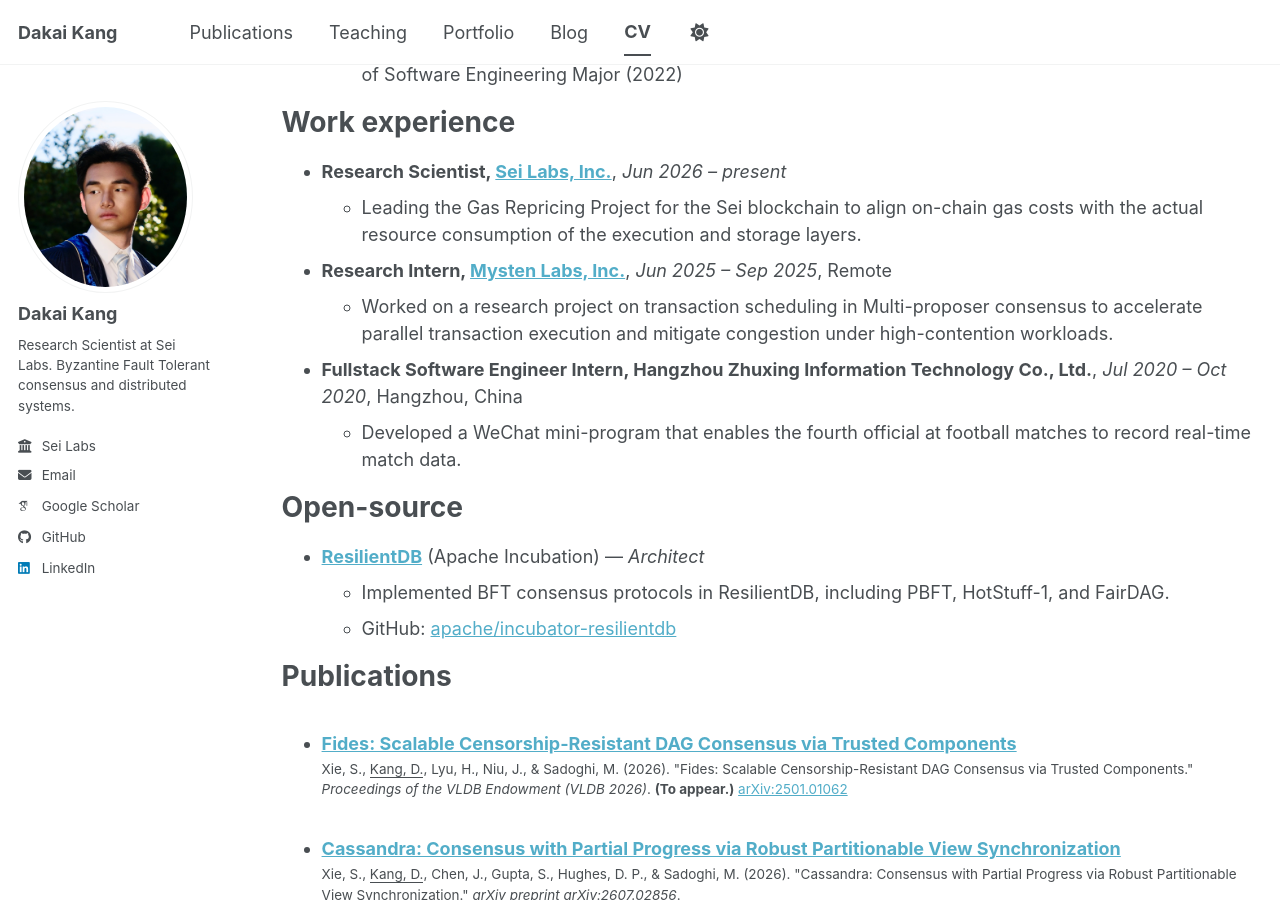
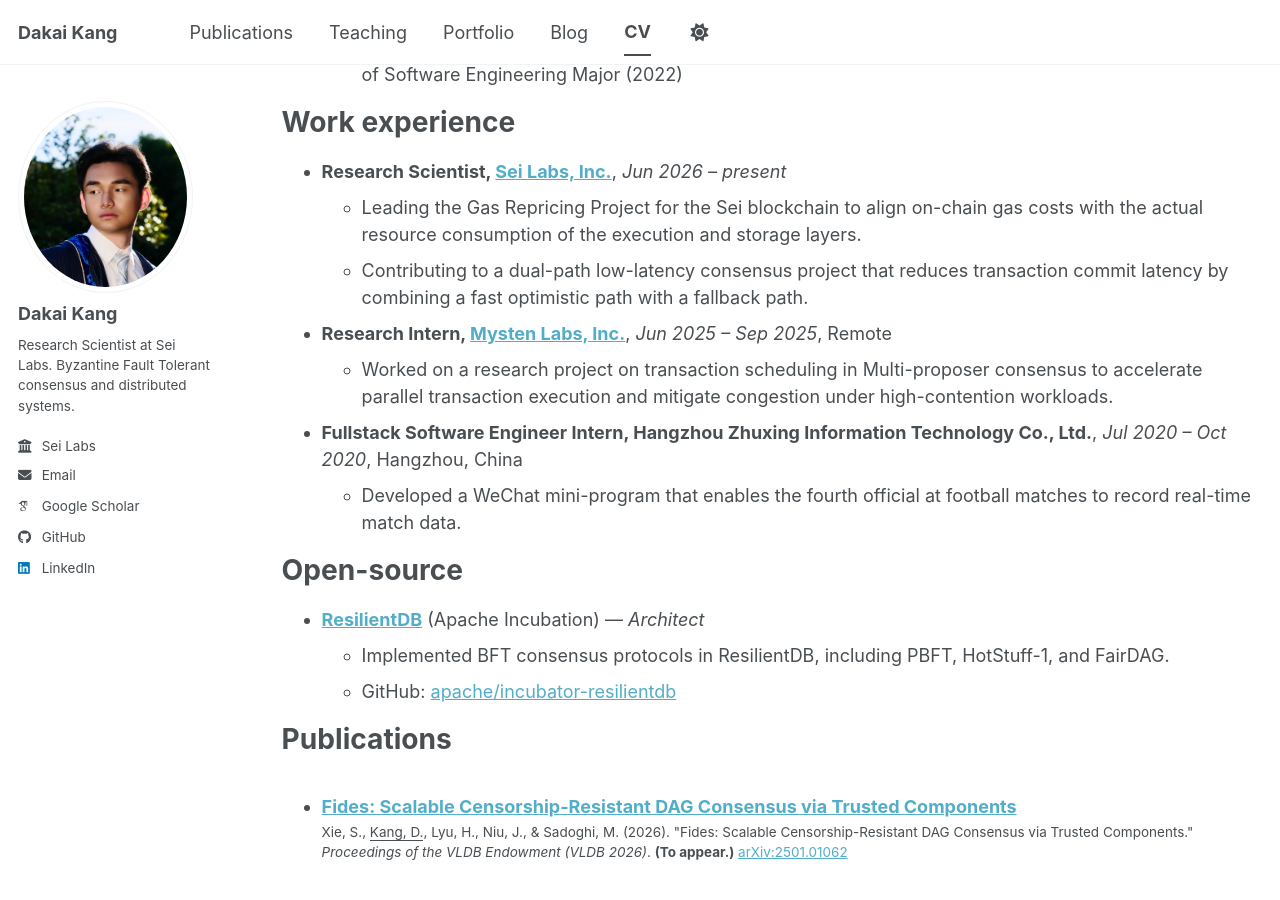
Before and after one commit to DakaiKang/dakaikang.github.io, a Jekyll site: the page built from _pages/cv.md, in a window 1280 px wide and 900 px high, scrolled down 585 px. Built offline with Jekyll 4.4.1, drawn with Linux system fonts in a browser that asks for light colours; some web fonts are replaced; a script bundle is joined from its source files by our own code; library files that are not in the unit come from our copies.

Commit message:
CV: add second Sei Labs project
Add a second bullet under the Sei Labs entry:

  Contributing to a dual-path low-latency consensus project that
  reduces transaction commit latency by combining a fast optimistic
  path with a fallback path.

Applied to the website CV page and the downloadable PDF.

Co-Authored-By: Claude Opus 4.7 (1M context) <noreply@anthropic.com>

```diff
--- a/_pages/cv.md
+++ b/_pages/cv.md
@@ -27,6 +27,7 @@ Work experience
 ======
 * **Research Scientist, [Sei Labs, Inc.](https://www.sei.io)**, *Jun 2026 – present*
   * Leading the Gas Repricing Project for the Sei blockchain to align on-chain gas costs with the actual resource consumption of the execution and storage layers.
+  * Contributing to a dual-path low-latency consensus project that reduces transaction commit latency by combining a fast optimistic path with a fallback path.
 
 * **Research Intern, [Mysten Labs, Inc.](https://www.mystenlabs.com)**, *Jun 2025 – Sep 2025*, Remote
   * Worked on a research project on transaction scheduling in Multi-proposer consensus to accelerate parallel transaction execution and mitigate congestion under high-contention workloads.
```
Also changed, not shown: 1 other file.
